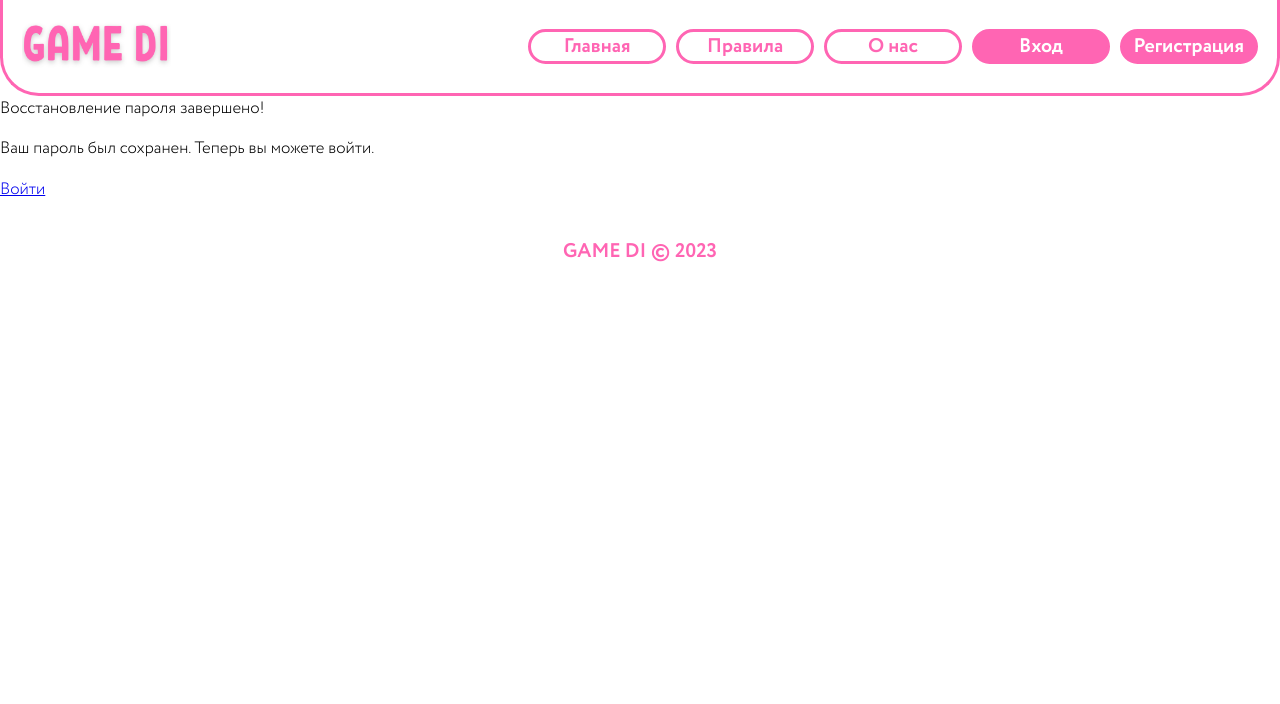
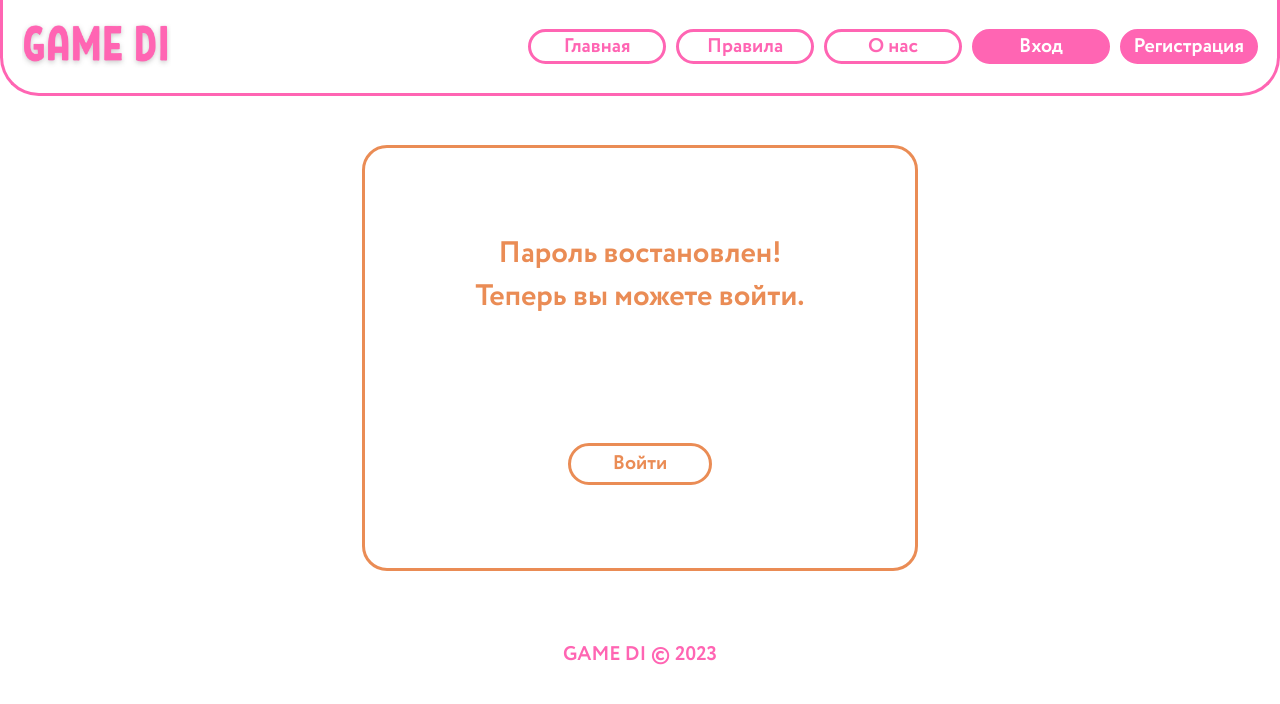
Before and after one commit to platsajacki/gamedi, a Django app: a page that uses gamedi/templates/registration/password_reset_complete.html in a window 1280 px wide. Shown: the top 704 px of the page. Run offline with Django 4.2, Linux system fonts and the light colour scheme.

Commit message:
Registrations static styles are done.

```diff
--- a/gamedi/static/css/registration.css
+++ b/gamedi/static/css/registration.css
@@ -21,6 +21,7 @@
   color: var(--main-orange);
   align-items: end;
   justify-content: center;
+  text-align: center;
 }
 
 .login .buttons {
@@ -205,3 +206,13 @@ form.reset {
 .button-reset-confirm {
   width: 11em;
 }
+
+.complete {
+  grid-template-rows: auto;
+}
+
+/* Изменение пароля. */
+
+.change_pass {
+  height: 450px;
+}
--- a/gamedi/templates/registration/password_reset_complete.html
+++ b/gamedi/templates/registration/password_reset_complete.html
@@ -1,14 +1,14 @@
 {% extends "base.html" %}
 {% block content %}
-  <div class="">
-    <div class="">
-      <div class="">
-        Восстановление пароля завершено!
+  <div class="content">
+    <div class="login complete">
+      <div class="title">
+        Пароль востановлен!<br>
+        Теперь вы можете войти.
       </div>
-      <div class="">
-        <p class="">Ваш пароль был сохранен. Теперь вы можете войти.</p>
-        <p class=""><a class="" href="{% url 'login' %}">Войти</a></p>
-      </div>
+      <a class="log-button-style" href="{% url 'login' %}">
+        Войти
+      </a>
     </div>
   </div>
 {% endblock %}
```
Also changed, not shown: gamedi/templates/registration/password_change_done.html (+6 -6 lines), gamedi/templates/registration/password_change_form.html (+12 -11 lines).
